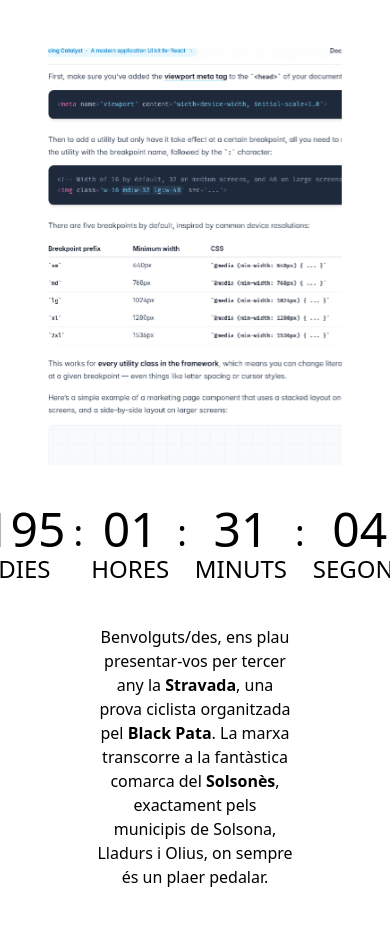
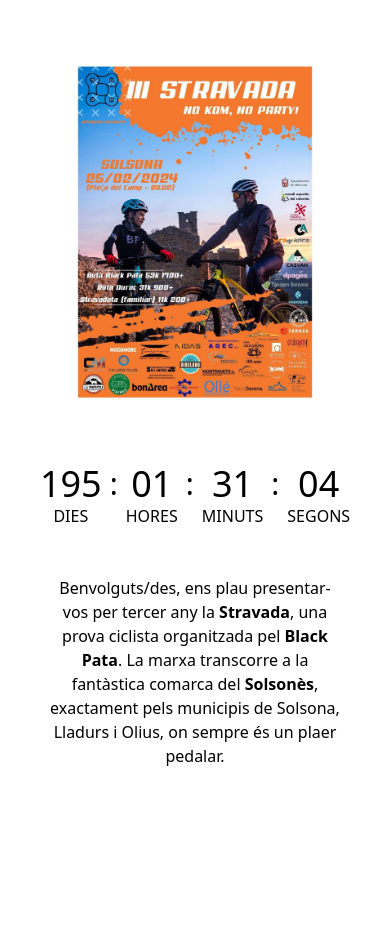
Before and after one commit to Espuga/stravada-web, an Astro site: page /stravada/cartell in a window 390 px wide. After the commit the page ends 844 px from the top, so only its background shows below. Built offline with nearby package versions, Linux system fonts and the light colour scheme; Astro itself is replaced by a stand-in of ours.

Commit message:
Stravada data

```diff
--- a/src/components/Header.astro
+++ b/src/components/Header.astro
@@ -11,7 +11,8 @@ import '../styles/fade.css'
       </a>
 
       <div class="flex flex-row items-center justify-center ml-3">
-        <h2 class="font-1 text-3xl md:text-4xl">Grupk Prova CC</h2>
+        <h2 class="font-1 text-3xl md:text-4xl">Black Pata CC</h2>
+        <!-- <h2 class="font-1 text-3xl md:text-4xl">Grupk Prova CC</h2> -->
       </div>
 
     </div>
--- a/src/pages/stravada/cartell.astro
+++ b/src/pages/stravada/cartell.astro
@@ -3,35 +3,35 @@ const TIMESTAMP_END = 1740301200000
 ---
 
 <section class="p-12 flex flex-col lg:flex-row justify-center items-center">
-  <div class="px-12 order-2 lg:order-none w-full">
+  <div class="order-2 lg:order-none w-full">
     <div id="contador" class="flex flex-row w-full items-center justify-center h-40 lg:h-96 gap-2" data-date={TIMESTAMP_END}>
       <div class="flex flex-col justify-center items-center">
-        <p class="text-5xl md:text-6xl 2xl:text-7xl" data-days>00</p>
-        <p class="text-2xl md:text-3xl 2xl:text-4xl">DIES</p>
+        <p class="text-4xl md:text-6xl 2xl:text-7xl" data-days>00</p>
+        <p class="text-1xl md:text-3xl 2xl:text-4xl">DIES</p>
       </div>
       <div class="flex flex-col justify-center items-center">
-        <p class="text-4xl md:text-5xl 2xl:text-6xl">:</p>
+        <p class="text-3xl md:text-5xl 2xl:text-6xl">:</p>
         <p class="text-white">.</p>
       </div>
       <div class="flex flex-col justify-center items-center">
-        <p class="text-5xl md:text-6xl 2xl:text-7xl" data-hours>00</p>
-        <p class="text-2xl md:text-3xl 2xl:text-4xl">HORES</p>
+        <p class="text-4xl md:text-6xl 2xl:text-7xl" data-hours>00</p>
+        <p class="text-1xl md:text-3xl 2xl:text-4xl">HORES</p>
       </div>
       <div class="flex flex-col justify-center items-center">
-        <p class="text-4xl md:text-5xl 2xl:text-6xl">:</p>
+        <p class="text-3xl md:text-5xl 2xl:text-6xl">:</p>
         <p class="text-white">.</p>
       </div>
       <div class="flex flex-col justify-center items-center">
-        <p class="text-5xl md:text-6xl 2xl:text-7xl" data-minutes>00</p>
-        <p class="text-2xl md:text-3xl 2xl:text-4xl">MINUTS</p>
+        <p class="text-4xl md:text-6xl 2xl:text-7xl" data-minutes>00</p>
+        <p class="text-1xl md:text-3xl 2xl:text-4xl">MINUTS</p>
       </div>
       <div class="flex flex-col justify-center items-center">
-        <p class="text-4xl md:text-5xl 2xl:text-6xl">:</p>
+        <p class="text-3xl md:text-5xl 2xl:text-6xl">:</p>
         <p class="text-white">.</p>
       </div>
       <div class="flex flex-col justify-center items-center">
-        <p class="text-5xl md:text-6xl 2xl:text-7xl" data-seconds>00</p>
-        <p class="text-2xl md:text-3xl 2xl:text-4xl">SEGONS</p>
+        <p class="text-4xl md:text-6xl 2xl:text-7xl" data-seconds>00</p>
+        <p class="text-1xl md:text-3xl 2xl:text-4xl">SEGONS</p>
       </div>
 
     </div>
@@ -43,8 +43,8 @@ const TIMESTAMP_END = 1740301200000
     </p>
   </div>
   <div class="order-1 xl:order-none w-full flex justify-center">
-    <img alt="Cartell Strvada" src="/img/prova/cartell.png" class="w-full scale-a" />
-    <!-- <img alt="Cartell Strvada" src="/img/stravada/cartell.jpg" class="w-full" /> -->
+    <!-- <img alt="Cartell Strvada" src="/img/prova/cartell.png" class="w-full scale-a" /> -->
+    <img alt="Cartell Strvada" src="/img/stravada/cartell.jpg" class="w-full scale-a" />
   </div>
 </section>
 
--- a/src/pages/stravada/info.astro
+++ b/src/pages/stravada/info.astro
@@ -1,4 +1,4 @@
-<section class="mb-12 mx-12 mt-12">
+<section class="mb-12 mx-8 mt-12">
   <div class="border-b-2 border-b-black">
     <h3 class="text-4xl md:text-5xl mb-4">Informació</h3>
   </div>
--- a/src/pages/stravada/welcome.astro
+++ b/src/pages/stravada/welcome.astro
@@ -50,14 +50,14 @@ import '../../styles/fade.css'
 <script>
   document.addEventListener('DOMContentLoaded', function () {
     const images = [
-      /* '/img/background/img1.jpg',
+      '/img/background/img1.jpg',
       '/img/background/img2.jpg',
       '/img/background/img3.jpg',
       '/img/background/img4.jpg',
-      '/img/background/img5.jpg' */
-      '/img/prova/1.png',
+      '/img/background/img5.jpg'
+      /* '/img/prova/1.png',
       '/img/prova/2.png',
-      '/img/prova/3.png',
+      '/img/prova/3.png', */
     ];
 
   const preloadImages = (imageArray: any[], callback: { (): void; (): void; }) => {
--- a/text.txt
+++ /dev/null
@@ -1,3 +0,0 @@
-https://tailwindcss.com/docs/responsive-design
-https://tailwindcss.com/docs/font-size
-http://localhost:4321/stravada
```
